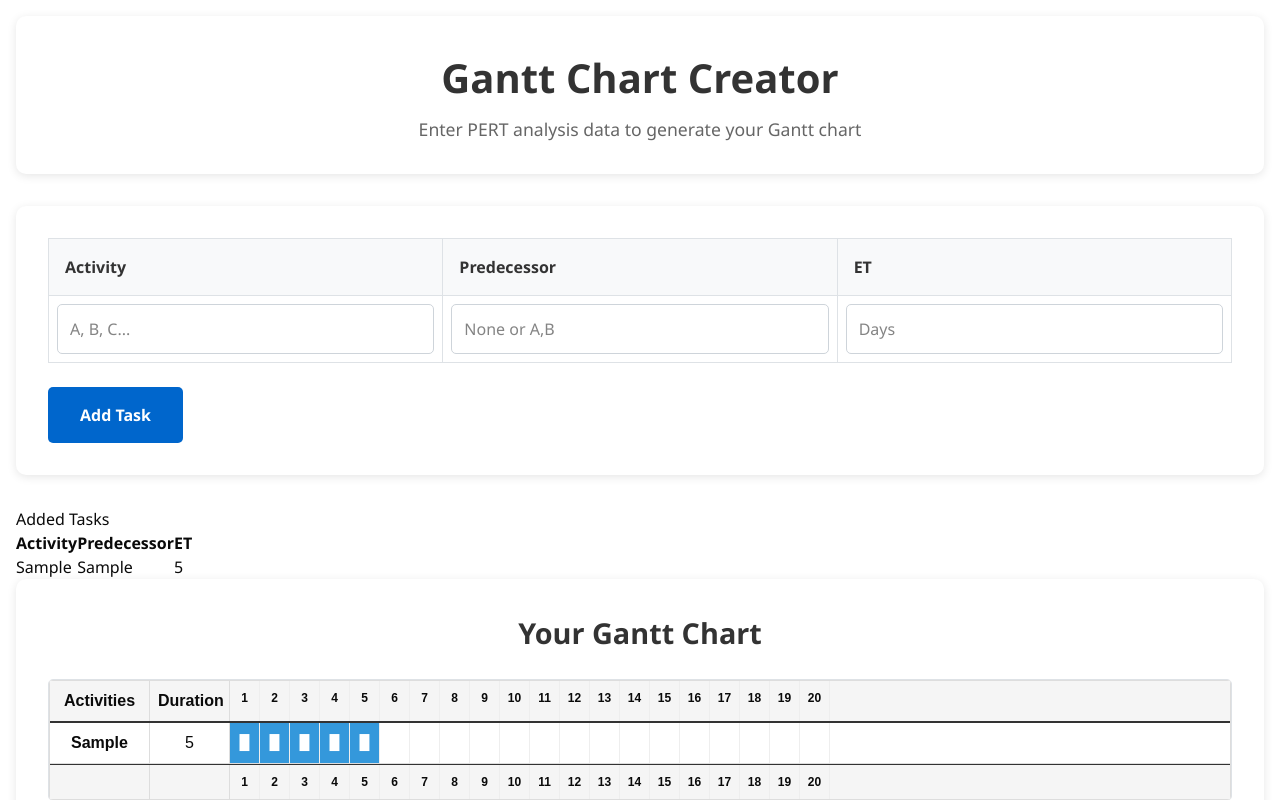
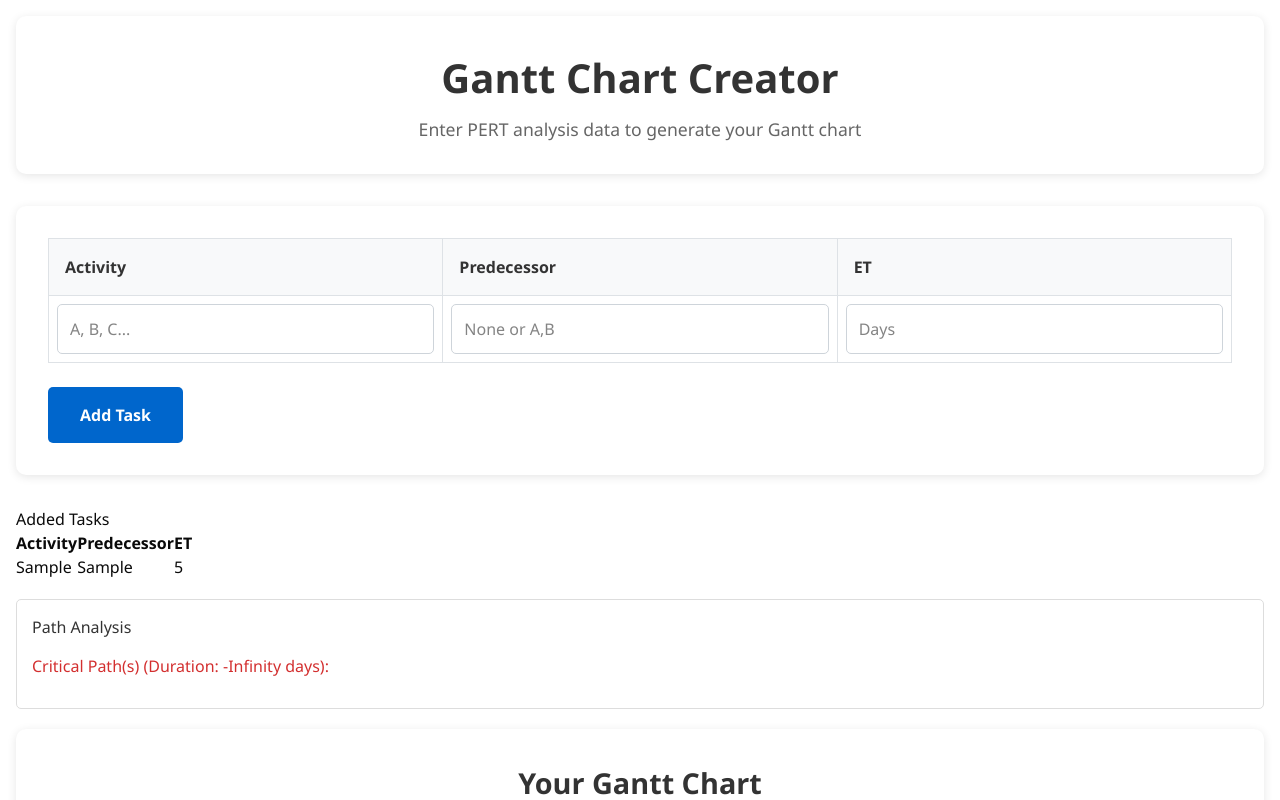
Before and after one commit to marparc/DataAnalyticsTools, a React (Vite) app: page /gantt in a window 1280 px wide. Both pictures are taken after typing "Sample", "Sample", "5" into the empty fields and a click on the button "Add Task". Shown: the top 800 px of the page. Built offline with nearby package versions, Linux system fonts and the light colour scheme.

Commit message:
gets critical path

```diff
--- a/src/ghant-chart.tsx
+++ b/src/ghant-chart.tsx
@@ -1,4 +1,4 @@
-import React, { useState } from "react";
+import React, { useState, useMemo } from "react";
 import "./GhantChart.css";
 
 const GhantChart = () => {
@@ -110,6 +110,108 @@ const GhantChart = () => {
 
   const maxDays = getMaxDays();
 
+  // Add critical path finding function with proper types
+  interface Task {
+    activity: string;
+    predecessors: string;
+    et: number;
+  }
+
+  interface PathResult {
+    path: string[];
+    duration: number;
+  }
+
+  interface CriticalPathAnalysis {
+    criticalPaths: PathResult[];
+    otherPaths: PathResult[];
+    maxDuration: number;
+  }
+
+  const findCriticalPaths = (tasks: Task[]): CriticalPathAnalysis => {
+    // Convert list to a lookup map for quick access
+    const taskMap: { [key: string]: Task } = {};
+    tasks.forEach((t: Task) => {
+      taskMap[t.activity] = { ...t };
+    });
+
+    // Build adjacency list (graph)
+    const graph: { [key: string]: string[] } = {};
+    tasks.forEach((t: Task) => {
+      if (!graph[t.activity]) graph[t.activity] = [];
+      const preds = t.predecessors
+        ? t.predecessors.split(",").map((p: string) => p.trim())
+        : [];
+      preds.forEach((pred: string) => {
+        if (!graph[pred]) graph[pred] = [];
+        graph[pred].push(t.activity);
+      });
+    });
+
+    // Find all start nodes (those with no predecessors)
+    const starts = tasks
+      .filter((t: Task) => !t.predecessors || t.predecessors.trim() === "")
+      .map((t: Task) => t.activity);
+
+    let allPaths: PathResult[] = [];
+
+    function dfs(node: string, path: string[], duration: number): void {
+      const successors = graph[node] || [];
+      if (successors.length === 0) {
+        // End of path
+        allPaths.push({
+          path: [...path, node],
+          duration: duration + taskMap[node].et,
+        });
+        return;
+      }
+      successors.forEach((next: string) => {
+        dfs(next, [...path, node], duration + taskMap[node].et);
+      });
+    }
+
+    starts.forEach((start: string) => dfs(start, [], 0));
+
+    // Find the max duration
+    const maxDuration = Math.max(
+      ...allPaths.map((p: PathResult) => p.duration)
+    );
+
+    const criticalPaths = allPaths.filter(
+      (p: PathResult) => p.duration === maxDuration
+    );
+    const otherPaths = allPaths.filter(
+      (p: PathResult) => p.duration !== maxDuration
+    );
+
+    return { criticalPaths, otherPaths, maxDuration };
+  };
+
+  // Calculate critical paths when chart data changes
+  const pathAnalysis = useMemo((): CriticalPathAnalysis | null => {
+    if (chartData.length <= 1) return null;
+
+    // Convert chart data to the format expected by findCriticalPaths
+    const tasks: Task[] = chartData.slice(1).map((task) => ({
+      activity: String(task[0]),
+      predecessors: task[7] ? String(task[7]) : "",
+      et: Math.round((task[5] as number) / (1000 * 60 * 60 * 24)),
+    }));
+
+    return findCriticalPaths(tasks);
+  }, [chartData]);
+
+  // Get critical path activities for highlighting
+  const criticalActivities = useMemo((): Set<string> => {
+    if (!pathAnalysis) return new Set();
+
+    const activities = new Set<string>();
+    pathAnalysis.criticalPaths.forEach((path: PathResult) => {
+      path.path.forEach((activity: string) => activities.add(activity));
+    });
+    return activities;
+  }, [pathAnalysis]);
+
   return (
     <div
       className="gantt-container"
@@ -204,6 +306,61 @@ const GhantChart = () => {
         </div>
       )}
 
+      {pathAnalysis && (
+        <div
+          className="path-analysis-section"
+          style={{
+            margin: "20px 0",
+            padding: "15px",
+            border: "1px solid #ddd",
+            borderRadius: "5px",
+          }}
+        >
+          <h2 style={{ color: "#333", marginBottom: "15px" }}>Path Analysis</h2>
+
+          <div style={{ marginBottom: "15px" }}>
+            <h3 style={{ color: "#d32f2f", marginBottom: "10px" }}>
+              Critical Path(s) (Duration: {pathAnalysis.maxDuration} days):
+            </h3>
+            {pathAnalysis.criticalPaths.map((path, index) => (
+              <div
+                key={index}
+                style={{
+                  marginBottom: "5px",
+                  padding: "5px",
+                  backgroundColor: "#ffebee",
+                  borderRadius: "3px",
+                }}
+              >
+                <strong>{path.path.join(" → ")}</strong>
+              </div>
+            ))}
+          </div>
+
+          {pathAnalysis.otherPaths.length > 0 && (
+            <div>
+              <h3 style={{ color: "#1976d2", marginBottom: "10px" }}>
+                Other Paths:
+              </h3>
+              {pathAnalysis.otherPaths.map((path, index) => (
+                <div
+                  key={index}
+                  style={{
+                    marginBottom: "5px",
+                    padding: "5px",
+                    backgroundColor: "#e3f2fd",
+                    borderRadius: "3px",
+                  }}
+                >
+                  <strong>{path.path.join(" → ")}</strong> (Duration:{" "}
+                  {path.duration} days)
+                </div>
+              ))}
+            </div>
+          )}
+        </div>
+      )}
+
       {chartData.length > 1 && (
         <div className="chart-section">
           <h2 className="chart-title">Your Gantt Chart</h2>
```
